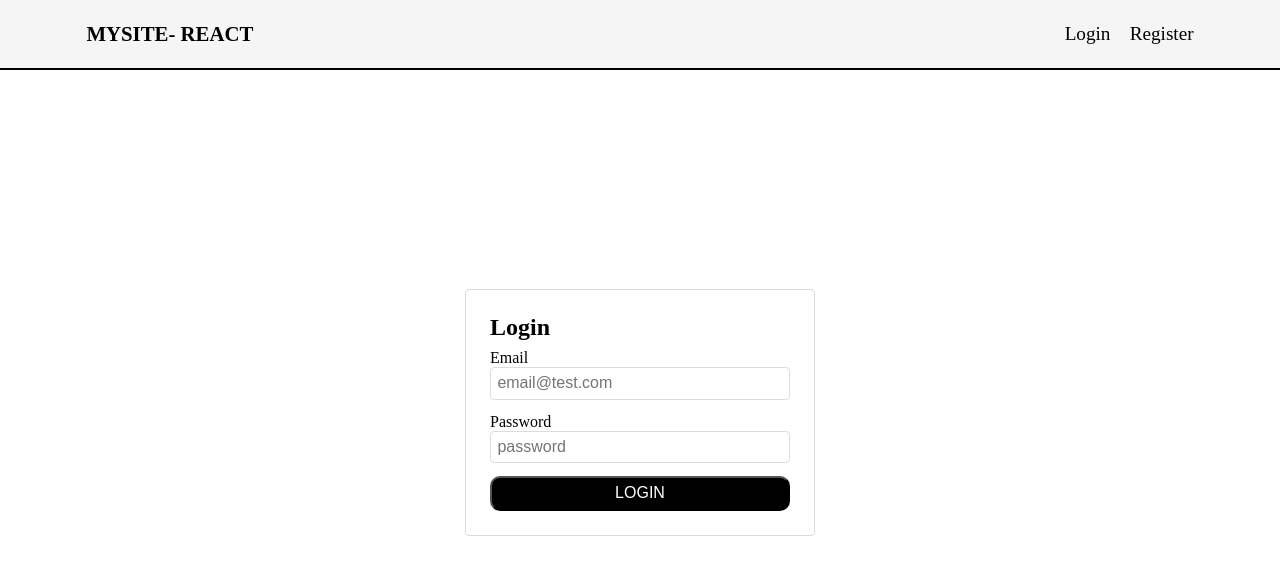
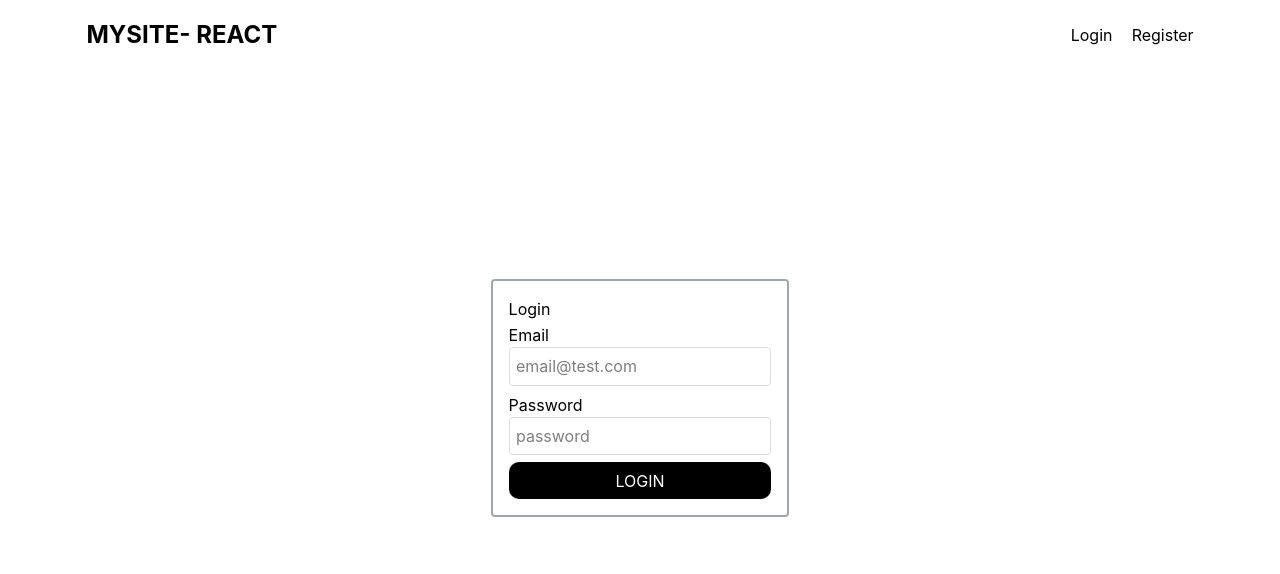
Before and after one commit to Hackademy-Part-time-80/react02brayan, a React (Vite) app: page /login in a window 1280 px wide. Shown: the top 574 px of the page. Built offline with nearby package versions, Linux system fonts and the light colour scheme.

Commit message:
primi cambio tailwind

```diff
--- a/package.json
+++ b/package.json
@@ -10,9 +10,11 @@
     "preview": "vite preview"
   },
   "dependencies": {
+    "@tailwindcss/vite": "^4.3.3",
     "react": "^19.3.1",
     "react-dom": "^19.3.1",
-    "react-router": "^8.5.0"
+    "react-router": "^8.5.0",
+    "tailwindcss": "^4.3.3"
   },
   "devDependencies": {
     "@eslint/js": "^10.0.1",
--- a/src/components/Card.jsx
+++ b/src/components/Card.jsx
@@ -1,7 +1,7 @@
 export default function Card({ className, children }) {
   return (
     <>
-      <div className={`card ${className}`} >
+      <div className={`border-2 border-mist-400 flex flex-col gap-0.5 max-w-125 rounded-sm  ${className}`} >
         {children}
       </div>
     </>
--- a/src/components/Navbar.jsx
+++ b/src/components/Navbar.jsx
@@ -9,22 +9,22 @@ export default function Navbar() {
 
   return (
     <>
-      <header ref={scrolled} className={scrollY > 0 ? 'navbar navbar__dark' : 'navbar navbar__light'}>
+      <header ref={scrolled} className={scrollY > 0 ? 'navbar h-17.5 bg-black text-white' : 'navbar h-20 bg-white text-black'}>
         <nav>
-          <Link to={'/'} className="navbar__title">MYSITE- REACT</Link>
-          <ul className="navbar__menu">
+          <Link to={'/'} className={scrollY > 0 ? 'text-2xl font-bold text-white' : 'text-2xl font-bold text-black'}>MYSITE- REACT</Link>
+          <ul className="flex justify-around gap-4">
             {(user && (
               <>
                 <li>
-                  <Link to={'/posts'} className="navbar__menu__links">Posts</Link>
+                  <Link to={'/posts'} className="text-[1.2rem] font-bold">Posts</Link>
                 </li>
                 <li>
-                  <Link to={'/users'} className="navbar__menu__links">Users and TODO</Link>
+                  <Link to={'/users'} className="text-[1.2rem] font-bold">Users and TODO</Link>
                 </li>
               </>
             ))}
           </ul>
-          <div className="navbar__auth">
+          <div className="flex justify-around gap-[1.2rem]">
             {(!user && (
               <>
                 <Link to={'/login'}>Login</Link>
--- a/src/index.css
+++ b/src/index.css
@@ -1,61 +1 @@
-* {
-  margin: 0;
-  padding: 0;
-  box-sizing: border-box;
-}
-
-.d-none {
-  display: flex;
-}
-
-.d-flex {
-  display: flex;
-}
-
-.justify-content-center {
-  justify-content: center;
-}
-
-.justify-content-between {
-  justify-content: space-between;
-}
-
-.justify-content-around {
-  justify-content: space-around;
-}
-
-.align-items-center {
-  align-items: center;
-}
-
-.p-1 {
-  padding: 4px;
-}
-
-.p-2 {
-  padding: 8px;
-}
-
-.p-3 {
-  padding: 16px;
-}
-
-.p-4 {
-  padding: 24px;
-}
-
-.w-50 {
-  width: 50%;
-}
-
-.w-25 {
-  width: 25%;
-}
-
-.w-248px {
-  width: 248px;
-}
-
-.w-350px {
-  width: 350px;
-}
+@import "tailwindcss";
--- a/src/views/Login.jsx
+++ b/src/views/Login.jsx
@@ -3,9 +3,9 @@ import Card from "../components/Card";
 export default function Login() {
   return (
     <>
-      <div className="container">
+      <div className="w-8/9 mx-auto my-0 p-2">
         <div className="container__auth">
-          <Card className="p-4 w-350px">
+          <Card className="p-4 w-[350]">
             <h2>Login</h2>
             <div className="form-group">
               <label htmlFor="email">Email</label>
@@ -19,7 +19,7 @@ export default function Login() {
           </Card>
 
         </div>
-      </div>
+      </div >
     </>
   );
 }
--- a/src/views/PostIndex.jsx
+++ b/src/views/PostIndex.jsx
@@ -5,13 +5,13 @@ export default function PostIndex() {
   const posts = useLoaderData();
   return (
     <>
-      <div className="container">
+      <div className="w-8/9 mx-auto my-4 p-2">
         <h1>POSTS:</h1>
-        <div className="container__grid">
+        <div className="flex flex-wrap gap-4">
           {posts && posts.map((post) => {
             return (
               <>
-                <Card key={post.id} className="w-248px p-3 ">
+                <Card key={post.id} className="w-[248px] p-3">
                   <p className="title">
                     {post.title}
                   </p>
--- a/src/views/PostShow.jsx
+++ b/src/views/PostShow.jsx
@@ -4,7 +4,7 @@ export default function PostShow() {
   const [post, comments] = useLoaderData();
   return (
     <>
-      <div className="container">
+      <div className="w-8/9 mx-auto my-0  p-2">
         <h2>Post: {post.title}</h2>
         <h3>Comments:</h3>
         <ul>
--- a/src/views/Register.jsx
+++ b/src/views/Register.jsx
@@ -41,10 +41,10 @@ export default function Register() {
 
   return (
     <>
-      <div className="container">
-        <div className="container__auth">
+      <div className="w-8/9 mx-auto my-0 p-2 h-screen bg-amber-500">
+        <div className="flex justify-center items-center h-full bg-blue-200 h-80vh">
           <form action="" onSubmit={handlesubmit}>
-            <Card className="p-4 w-350px">
+            <Card className="p-4 w-95">
               <h2>Register</h2>
               <div className="form-group">
                 <label htmlFor="name">Nome</label>
--- a/src/views/UserRequest.jsx
+++ b/src/views/UserRequest.jsx
@@ -42,7 +42,7 @@ export default function UserRequest() {
 
   return (
     <>
-      <div className="container">
+      <div className="w-8/9 mx-auto my-0  p-2">
         <h2>Async Users List</h2>
         <button onClick={() => setUrl('https://jsonplaceholder.typicode.com/users')}>Mostrare Users</button>
         <button onClick={() => setUrl('https://jsonplaceholder.typicode.com/todos')}>Mostrare TODO</button>
--- a/vite.config.js
+++ b/vite.config.js
@@ -1,7 +1,11 @@
+import tailwindcss from '@tailwindcss/vite'
 import react from '@vitejs/plugin-react'
 import { defineConfig } from 'vite'
 
 // https://vite.dev/config/
 export default defineConfig({
-  plugins: [react()],
+  plugins: [
+    react(),
+    tailwindcss()
+  ],
 })
```
Also changed, not shown: 1 other file (tests, documents, lock files or other folders).
